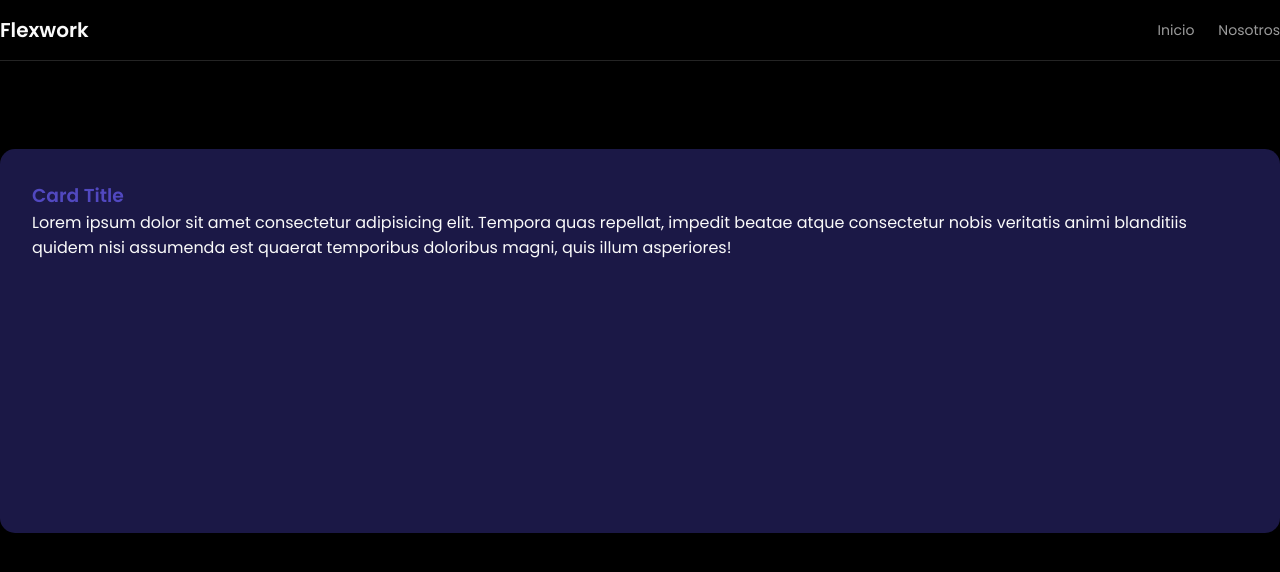
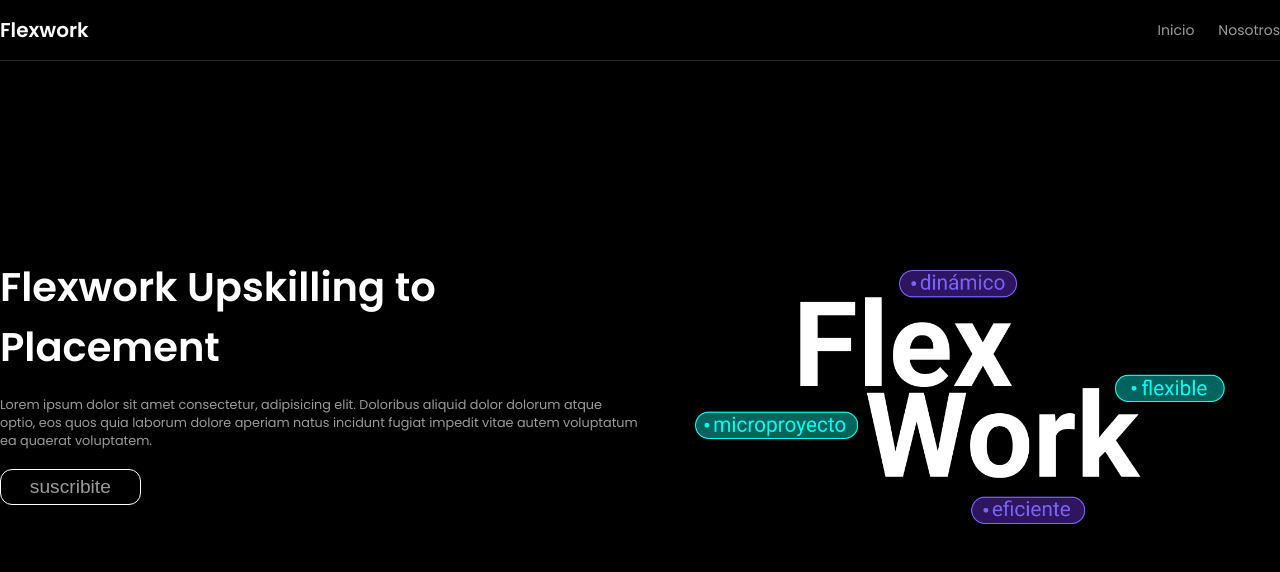
Before and after one commit to MatiasWyso/flexwork-landing, a Next.js app: page / in a window 1280 px wide. Shown: the top 572 px of the page. Built offline with nearby package versions, Linux system fonts and the light colour scheme.

Commit message:
new changes

```diff
--- a/src/app/components/About/InfoCard/Card.scss
+++ b/src/app/components/About/InfoCard/Card.scss
@@ -1,45 +1,58 @@
+.card {
+  display: flex;
+  background-color: #2a3b3e;
+  border-radius: 8px;
+  overflow: hidden;
+  box-shadow: 0px 4px 8px rgba(0, 0, 0, 0.1);
 
+  &__image {
+    flex: 1;
+    img {
+      width: 80%;
+      height: 80%;
+      object-fit: cover;
+    }
+  }
 
+  &__content {
+    flex: 2;
+    padding: 20px;
+    color: #ffffff;
 
+    h2 {
+      color: #5a7ea4;
+      margin-bottom: 20px;
+    }
 
+    &__section {
+      display: flex;
+      flex-direction: column;
+      gap: 15px;
+    }
 
-.wrap__card {
-    width: 100%;
-    height: 70vh;
-    display: flex;
-    justify-content: center;
-    align-items: center;
+    &__item {
+      display: flex;
+      align-items: flex-start;
 
-
-
-
-
-
-    .card {
-
-    height: 20rem;
-    width: 100%;
-    background-color: var(--card-dark);
-    border-radius: 15px;
-    padding: 2rem;
-
-
-
-      &__header {
-
-
-        .card__title {
-          color: var(--text-third)
-        }
+      &__icon {
+        margin-right: 15px;
+        font-size: 24px;
+        color: #5a7ea4;
       }
 
-      &__body {
+      &__text {
+        h3 {
+          margin: 0 0 10px;
+          font-size: 18px;
+          color: #ffffff;
+        }
 
-
-        .card__text {
-          color: var(--text-secondary);
-
+        p {
+          margin: 0;
+          font-size: 14px;
+          color: #d1d5db;
         }
       }
     }
   }
+}
--- a/src/app/components/About/InfoCard/Card.tsx
+++ b/src/app/components/About/InfoCard/Card.tsx
@@ -5,16 +5,55 @@ const Card: React.FC = () => {
   return (
     <div className="wrap__card">
       <div className="card">
-        <div className="card__header">
-          <h3 className="card__title">Card Title</h3>
+        <div className="card__image">
+          <img src="https://forbes.es/wp-content/uploads/2022/08/Never-Gonna-Give-You-Up-Rick-Astley.jpg" alt="team working" />
         </div>
-        <div className="card__body">
-          <p className="card__text">
-            Lorem ipsum dolor sit amet consectetur adipisicing elit. Tempora
-            quas repellat, impedit beatae atque consectetur nobis veritatis
-            animi blanditiis quidem nisi assumenda est quaerat temporibus
-            doloribus magni, quis illum asperiores!
-          </p>
+         <div className="card__content">
+            <h2>Flexwork Upskilling to Placement</h2>
+            <div className="card__section">
+              <div className="card__item">
+              <div className="card__icon">
+                <p>icono</p>
+              </div>
+              <div className="card__text">
+                <h3>Marketplace de microproyectos</h3>
+                <p>Ofrecemos a las empresas una forma rápida y ágil de cubrir sus
+                necesidades de talento especializado, sin comprometer su flujo de trabajo.</p>
+              </div>
+              </div>
+              <div className="card__item">
+              <div className="card__icon">
+                <p>icono</p>
+              </div>
+              <div className="card__text">
+                <h3>Talento profesional</h3>
+                <p> Las empresas pueden acceder a profesionales con experiencia corporativa,
+                lo que asegura un alto nivel de calidad en los proyectos realizados.</p>
+              </div>
+              </div>
+              <div className="card__item">
+              <div className="card__icon">
+                <p>icono</p>
+              </div>
+              <div className="card__text">
+                <h3>Conexión global y flexibilidad laboral</h3>
+                <p>Ofrecemos a las empresas una forma rápida y ágil de cubrir sus
+                necesidades de talento especializado, sin comprometer su flujo de trabajo.</p>
+              </div>
+              </div>
+              <div className="card__item">
+              <div className="card__icon">
+                <p>icono</p>
+              </div>
+              <div className="card__text">
+                <h3>Impacto social y desarrollo profesional</h3>
+                <p> Flexwork promueve la igualdad de oportunidades y el desarrollo profesional,
+                ofreciendo a los profesionales oportunidades para adquirir nuevas habilidades
+                y expandir su red de contactos.</p>
+              </div>
+              </div>
+          </div>
+
         </div>
       </div>
     </div>
--- /dev/null
+++ b/src/app/components/Atoms/ButtonReflex/ButtonReflex.module.scss
@@ -0,0 +1,41 @@
+.btn {
+    padding: 0.3em 1.5em;
+    background: none;
+    border: 1px solid #fff;
+    font-size: var(--font-size-small);
+    color: var(--text-primary);
+    cursor: pointer;
+    position: relative;
+    overflow: hidden;
+    transition: all 0.3s;
+    border-radius: 12px;
+    background-color: #000;
+    font-weight: var(--font-weight-normal);
+    box-shadow: 0 2px 0 2px #000;
+   }
+
+   .btn:before {
+    content: "";
+    position: absolute;
+    width: 100px;
+    height: 120%;
+    background-color: #4DC5AC;
+    top: 50%;
+    transform: skewX(30deg) translate(-150%, -50%);
+    transition: all 0.5s;
+   }
+
+   .btn:hover {
+    background-color: #000;
+    color: #fff;
+
+   }
+
+   .btn:hover::before {
+    transform: skewX(30deg) translate(150%, -50%);
+    transition-delay: 0.1s;
+   }
+
+   .btn:active {
+    transform: scale(0.9);
+   }
--- /dev/null
+++ b/src/app/components/Atoms/ButtonReflex/ButtonReflex.tsx
@@ -0,0 +1,8 @@
+
+import scss from "./ButtonReflex.module.scss";
+
+const Button = () => {
+    return ( <button className={scss.btn}>suscribite</button> );
+}
+
+export default Button;
--- /dev/null
+++ b/src/app/components/Hero/Hero.scss
@@ -0,0 +1,59 @@
+.hero__wrap {
+  height: 80vh;
+  display: flex;
+  justify-content: space-between;
+  align-items: center;
+
+  .hero__content {
+    width: 50%;
+    display: flex;
+    flex-direction: column;
+    align-items: center;
+    gap: 1.2rem;
+
+    .hero__title {
+      h1 {
+        font-size: 2.5rem;
+        font-weight: 700;
+        color: white;
+      }
+    }
+
+    .hero__description {
+      width: 100%;
+      p {
+        font-size:var(--font-size-extra-small);
+        color: var(--text-primary);
+      }
+    }
+
+    .hero__button {
+      width: 100%;
+      button {
+        &:hover {
+        }
+      }
+    }
+  }
+
+  .hero__imagewrap {
+    width: 50%;
+
+
+    div {
+      height: 100%;
+      width: 100%;
+      padding-top:2rem;
+      display: flex;
+      justify-content: center;
+    }
+
+    img {
+
+      object-fit: scale-down;
+      object-position: center;
+      width: 530px;
+      height: 450px;
+    }
+  }
+}
--- /dev/null
+++ b/src/app/components/Hero/HeroSection.tsx
@@ -0,0 +1,28 @@
+import React from "react";
+import "./Hero.scss";
+import  Button  from "../Atoms/ButtonReflex/ButtonReflex";
+
+const Hero: React.FC = () => {
+return (
+    <section className="hero__wrap">
+        <div className="hero__content">
+            <div className="hero__title">
+                <h1>Flexwork Upskilling to Placement</h1>
+            </div>
+            <div className="hero__description">
+                <p>Lorem ipsum dolor sit amet consectetur, adipisicing elit. Doloribus aliquid dolor dolorum atque optio, eos quos quia laborum dolore aperiam natus incidunt fugiat impedit vitae autem voluptatum ea quaerat voluptatem.</p>
+            </div>
+            <div className="hero__button">
+                <Button/>
+            </div>
+        </div>
+        <div className="hero__imagewrap">
+            <div>
+                <img src="/flexworkhome.png" alt="imagen de fondo principal de flexwork" />
+            </div>
+        </div>
+    </section>
+);
+};
+
+export default Hero;
--- a/src/app/global.scss
+++ b/src/app/global.scss
@@ -7,7 +7,7 @@
 
 body {
   background: var(--bg-primary);
-  max-width: 1350px;
+  max-width: 1300px;
   margin: auto;
 }
 
@@ -55,7 +55,7 @@ body {
 
   //% GRADIENT:
   --gradient-fivver: linear-gradient(180deg, var(--default-color) 36.72%, var(--default-color-light) 141.43%);
-  --gradient-card: linear-gradient(180deg, rgba(5,55,69,1) 70%, #014755 100%);
+  --gradient-card:linear-gradient(180deg, rgba(27,24,70,1) 61%, rgba(51,38,85,1) 100%);
 }
 
 .wrap__app{
--- a/src/app/page.tsx
+++ b/src/app/page.tsx
@@ -1,12 +1,14 @@
 
 import Navbar from "./components/Navbar/Navbar";
 import Card from "./components/About/InfoCard/Card";
+import Hero from "./components/Hero/HeroSection";
 
 export default function Home() {
   return (
     <main className="wrap__app">
        <Navbar />
-        <Card />
+       <Hero />
+
 
     </main>
   );
```
Also changed, not shown: src/app/components/About/InfoCard/losdeantes.scss (added, +45 -0 lines), public/flexworkhome.png (added).
